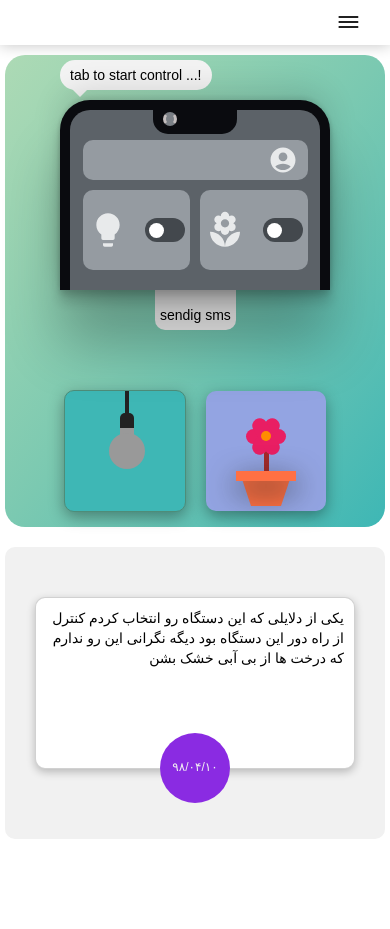
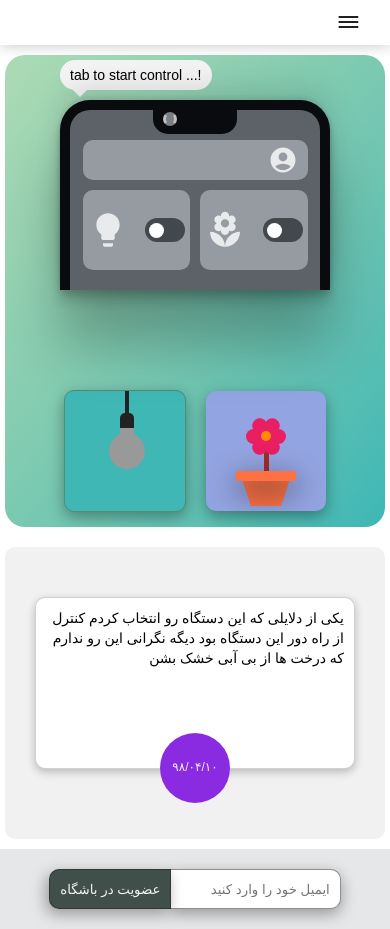
Before and after one commit to kamrankamrani/landing-page, a React (Vite) app: page / in a window 390 px wide. Before the commit the page ends 849 px from the top, so only its background shows below. Built offline with nearby package versions, Linux system fonts and the light colour scheme; a small style sheet from the web is missing.

Commit message:
added form club and fix redux to phone widget
TODO: complete footer

```diff
--- a/src/Components/App/App.tsx
+++ b/src/Components/App/App.tsx
@@ -2,6 +2,7 @@ import { BrowserRouter, Routes, Route } from "react-router-dom";
 import "./Style/style.css";
 import Home from "../Home/Home";
 import Header from "../Header/Header";
+import Footer from "../Footer/Footer";
 
 export default function App() {
   return (
@@ -10,6 +11,7 @@ export default function App() {
       <Routes>
         <Route path="/" element={<Home />} />
       </Routes>
+      <Footer />
     </BrowserRouter>
   );
 }
--- a/src/Components/BigPhoneWidget/BigPhoneWidget.tsx
+++ b/src/Components/BigPhoneWidget/BigPhoneWidget.tsx
@@ -5,7 +5,7 @@ import {
   setOnScreenFlowerClicked,
   setOnScreenLampIsOn,
 } from "../../features/widgetSlice/widgetSlice";
-import { useAppDispatch, useAppSelector } from "../../hooks";
+import { useAppDispatch } from "../../hooks";
 import Switch from "../Switch/Switch";
 import AccountCircleIcon from "@mui/icons-material/AccountCircle";
 import LocalFloristIcon from "@mui/icons-material/LocalFlorist";
@@ -15,30 +15,19 @@ import LittleSendSmsToolbar from "../LittleToolbar/LittleSendSmsToolbar";
 
 export default function BigPhoneWidget() {
   const dispatch = useAppDispatch();
-  const isSmallScreen = useAppSelector(
-    (state) => state.screenSize.isSmallScreen
-  );
 
   const handleLampSwitchOnScreen = (value = false) => {
-    if (!isSmallScreen) {
-      setTimeout(() => {
-        dispatch(setlampIsOn(value));
-      }, 1400);
-    } else {
+    setTimeout(() => {
       dispatch(setlampIsOn(value));
-    }
+    }, 1400);
     dispatch(setOnScreenLampIsOn(value));
   };
 
   const handleFlowerSwitchOnScreen = (value = false) => {
     dispatch(setOnScreenFlowerClicked(value));
-    if (!isSmallScreen) {
-      setTimeout(() => {
-        dispatch(setIsRain(value));
-      }, 1400);
-    } else {
+    setTimeout(() => {
       dispatch(setIsRain(value));
-    }
+    }, 1400);
   };
 
   return (
--- /dev/null
+++ b/src/Components/ClubFrom/ClubForm.tsx
@@ -0,0 +1,54 @@
+import { useState, useEffect } from "react";
+import "./Style/style.css";
+
+export default function ClubForm() {
+  const [isSuccess, setIsSuccess] = useState(false);
+  //   const [tickElement, setTickElement] = useState<Element | null>(null);
+
+  const handleSignFormClick = () => {
+    setIsSuccess(true);
+  };
+
+  //   useEffect(() => {
+  //     if (isSuccess) {
+  //       if (!tickElement) {
+  //         return;
+  //       }
+  //       tickElement.classList.add("success-button-animate");
+  //     }
+  //   }, [isSuccess]);
+
+  //   useEffect(() => {
+  //     const el_ = document.querySelector("#signup-club-form-button");
+  //     if (el_) {
+  //       setTickElement(el_);
+  //     }
+  //   }, []);
+
+  return (
+    <>
+      <input
+        className={`form-input ${isSuccess ? "disable" : ""}`}
+        placeholder="ایمیل خود را وارد کنید"
+        disabled={isSuccess}
+      ></input>
+      <button onClick={handleSignFormClick} className="form-button">
+        <div
+          id="signup-club-form-button"
+          //   className="success-button"
+          className={`success-button ${
+            isSuccess ? "success-button-animate" : ""
+          }`}
+        >
+          <span
+            className={`${isSuccess ? "success-button-span-left" : ""}`}
+          ></span>
+          <span
+            className={`${isSuccess ? "success-button-span-right" : ""}`}
+          ></span>
+        </div>
+        <p>عضویت در باشگاه</p>
+      </button>
+    </>
+  );
+}
--- /dev/null
+++ b/src/Components/ClubFrom/Style/style.css
@@ -0,0 +1,111 @@
+.form-input {
+  width: 100%;
+  height: 40px;
+  padding: 5px 10px;
+  border-radius: 0px 10px 10px 0px;
+  border: solid 1px rgba(33, 33, 33, 0.5);
+  border-left: transparent;
+  box-sizing: border-box;
+  box-shadow: rgba(0, 0, 0, 0.35) 0px 5px 15px;
+  font-family: Vazirmatn, sans-serif;
+  text-align: right;
+}
+
+.form-input.disable {
+  opacity: 0.4;
+}
+
+.form-input:focus {
+  outline: none;
+}
+
+.form-button {
+  padding: 5px 10px;
+  display: flex;
+  align-items: center;
+  justify-content: center;
+  height: 40px;
+  font-family: Vazirmatn, sans-serif;
+  cursor: pointer;
+  border-radius: 10px 0px 0px 10px;
+  border: solid 1px rgba(33, 33, 33, 0.5);
+  box-shadow: rgba(0, 0, 0, 0.35) -3px 5px 15px;
+  text-overflow: clip;
+  background-color: #414f4b;
+  color: #f3f3f3;
+  position: relative;
+}
+
+.form-button p {
+  white-space: nowrap;
+}
+
+.form-button .success-button {
+  background-color: #4d9760;
+  position: absolute;
+  width: 0%;
+  height: 100%;
+  top: 0;
+  left: 0;
+  border-radius: 10px 0px 0px 10px;
+  color: #f3f3f3;
+  border: transparent;
+  z-index: 1;
+  display: flex;
+  justify-content: center;
+  align-items: center;
+}
+
+.success-button-span-left {
+  width: 7px;
+  background-color: #f3f3f3;
+  height: 2px;
+  border-radius: 2px;
+  transform-origin: center;
+  animation: leftArrow 400ms cubic-bezier(0.075, 0.82, 0.165, 1) forwards;
+  animation-delay: 800ms;
+}
+
+.success-button-span-right {
+  width: 5px;
+  background-color: #f3f3f3;
+  height: 2px;
+  border-radius: 2px;
+  transform-origin: center;
+  animation: rightArrow 400ms cubic-bezier(0.075, 0.82, 0.165, 1) forwards;
+  animation-delay: 800ms;
+}
+
+.success-button-animate {
+  animation: successButtonAnimate 1s cubic-bezier(0.075, 0.82, 0.165, 1)
+    forwards;
+}
+
+@keyframes successButtonAnimate {
+  from {
+    width: 0%;
+  }
+  to {
+    width: 100%;
+  }
+}
+
+@keyframes leftArrow {
+  from {
+    transform: rotate(0) translateX(0px);
+  }
+  to {
+    transform: rotate(45deg) translateX(8px);
+  }
+}
+
+@keyframes rightArrow {
+  from {
+    transform: rotate(0);
+    width: 5px;
+  }
+  to {
+    transform: rotate(-45deg);
+    width: 25px;
+  }
+}
--- a/src/Components/FlowerWidget/Style/style.css
+++ b/src/Components/FlowerWidget/Style/style.css
@@ -68,7 +68,7 @@
 }
 
 .flower-rotate-animation {
-  animation: flowerRotate 2500ms linear infinite;
+  animation: flowerRotate 3s linear infinite;
 }
 
 .flower > div {
@@ -79,7 +79,6 @@
   width: 40px;
   height: 40px;
   z-index: -3;
-  /* transform-origin: 20px 35px; */
 }
 
 .flower > div :nth-of-type(1) {
--- /dev/null
+++ b/src/Components/Footer/Footer.tsx
@@ -0,0 +1,13 @@
+import { Grid } from "@mui/material";
+import ClubForm from "../ClubFrom/ClubForm";
+import "./Style/style.css";
+
+export default function Footer() {
+  return (
+    <Grid container className="footer-container">
+      <Grid xs={10} md={6} className="signup-club">
+        <ClubForm />
+      </Grid>
+    </Grid>
+  );
+}
--- /dev/null
+++ b/src/Components/Footer/Style/style.css
@@ -0,0 +1,15 @@
+.signup-club {
+  display: flex;
+  justify-content: center;
+  align-items: center;
+  flex-direction: row-reverse;
+}
+
+.footer-container {
+  /* background-color: #3d7090; */
+  background-color: #e5e7e9;
+  display: flex;
+  justify-content: center;
+  align-items: center;
+  padding: 20px;
+}
--- a/src/Components/LittleToolbar/LittleSendSmsToolbar.tsx
+++ b/src/Components/LittleToolbar/LittleSendSmsToolbar.tsx
@@ -1,17 +1,39 @@
 import { Typography } from "@mui/material";
-import { useState } from "react";
+import { useEffect, useState } from "react";
+import { useAppSelector } from "../../hooks";
 import "./Style/style.css";
 
 export default function LittleSendSmsToolbar() {
   const text = "sendig sms";
-  const [isVisible] = useState(true);
+  const [smsElement, setSmsElement] = useState<Element | null>(null);
+
+  const onScreenLampClicked = useAppSelector(
+    (state) => state.widgetSlice.onScreenLampIsOn
+  );
+  const onScreenFlowerClicked = useAppSelector(
+    (state) => state.widgetSlice.onScreenFlowerClicked
+  );
+
+  useEffect(() => {
+    if (!smsElement) {
+      return;
+    }
+    smsElement.classList.add("sms-visible");
+    setTimeout(() => {
+      smsElement.classList.remove("sms-visible");
+    }, 1500);
+  }, [onScreenLampClicked, onScreenFlowerClicked]);
+
+  useEffect(() => {
+    const el_ = document.querySelector(".little-sms-toolbar");
+    if (el_) {
+      setSmsElement(el_);
+    }
+  }, []);
+
   return (
     <div className="little-toolbar-container">
-      <div
-        className={`little-sms-toolbar ${
-          isVisible ? "sms-visible" : "sms-hidden"
-        }`}
-      >
+      <div className="little-sms-toolbar">
         <Typography variant="body2">{text}</Typography>
       </div>
     </div>
--- a/src/Components/LittleToolbar/Style/style.css
+++ b/src/Components/LittleToolbar/Style/style.css
@@ -29,23 +29,24 @@
   transform: scale(0, 1);
 }
 
-.visible {
+.little-toolbar.visible {
   animation: growToolbar 500ms cubic-bezier(0.075, 0.82, 0.165, 1) forwards;
   animation-delay: 2000ms;
 }
 
-.hidden {
+.little-toolbar.hidden {
   animation: hideToolbar 1000ms cubic-bezier(0.075, 0.82, 0.165, 1) forwards;
 }
 
 .sms-visible {
-  animation: sendSmsGrow 200ms cubic-bezier(0.075, 0.82, 0.165, 1) forwards;
+  animation: sendSmsGrow 1400ms cubic-bezier(0.075, 0.82, 0.165, 1);
+  animation-delay: 50ms;
 }
 
-.sms-hidden {
-  animation: sendSmsGrow 200ms cubic-bezier(0.075, 0.82, 0.165, 1) reverse
+/* .sms-hidden {
+  animation: sendSmsGrow 1400ms cubic-bezier(0.075, 0.82, 0.165, 1) reverse
     forwards;
-}
+} */
 
 .little-toolbar::before {
   position: absolute;
@@ -83,27 +84,40 @@
 }
 
 @keyframes sendSmsGrow {
-  from {
+  0% {
     transform: scale(0, 1);
   }
-  to {
-    transform: scale(1);
+  15% {
+    transform: scale(1, 1);
+  }
+  85% {
+    transform: scale(1, 1);
   }
 }
 
 @media screen and (max-width: 600px) {
   .little-sms-toolbar {
     transform: scale(1, 0);
+    transform-origin: top center;
     border-radius: 0px 0px 10px 10px;
     padding: 20px 5px 5px 5px;
   }
 
   @keyframes sendSmsGrow {
-    from {
+    0% {
       transform: scale(1, 0);
     }
-    to {
-      transform: scale(1);
+    15% {
+      transform: scale(1, 1);
+    }
+    85% {
+      transform: scale(1, 1);
     }
   }
 }
+
+@media screen and (min-width: 992px) {
+  .little-sms-toolbar {
+    display: none;
+  }
+}
--- a/src/Components/TextMessageWidget/Style/style.css
+++ b/src/Components/TextMessageWidget/Style/style.css
@@ -41,3 +41,10 @@
     right: 100%;
   }
 }
+
+@media screen and (max-width: 992px) {
+  .message-container {
+    flex-grow: 0;
+    display: none;
+  }
+}
--- a/src/Components/TextMessageWidget/TextMessageWidget.tsx
+++ b/src/Components/TextMessageWidget/TextMessageWidget.tsx
@@ -10,31 +10,13 @@ export default function TextMessageWidget() {
   const onScreenFlowerClicked = useAppSelector(
     (state) => state.widgetSlice.onScreenFlowerClicked
   );
-  const isSmallScreen = useAppSelector(
-    (state) => state.screenSize.isSmallScreen
-  );
 
   useEffect(() => {
-    if (!onScreenLampClicked || !onScreenFlowerClicked) {
-      if (!isSmallScreen) {
-        //just animate for big screens
-        if (textMessageEl) {
-          textMessageEl.classList.add("animate");
-          setTimeout(() => {
-            textMessageEl.classList.remove("animate");
-          }, 1400);
-        }
-      }
-    } else if (onScreenLampClicked || onScreenFlowerClicked) {
-      if (!isSmallScreen) {
-        //just animate for big screens
-        if (textMessageEl) {
-          textMessageEl.classList.add("animate");
-          setTimeout(() => {
-            textMessageEl.classList.remove("animate");
-          }, 1400);
-        }
-      }
+    if (textMessageEl) {
+      textMessageEl.classList.add("animate");
+      setTimeout(() => {
+        textMessageEl.classList.remove("animate");
+      }, 1400);
     }
   }, [onScreenLampClicked, onScreenFlowerClicked]);
 
```
